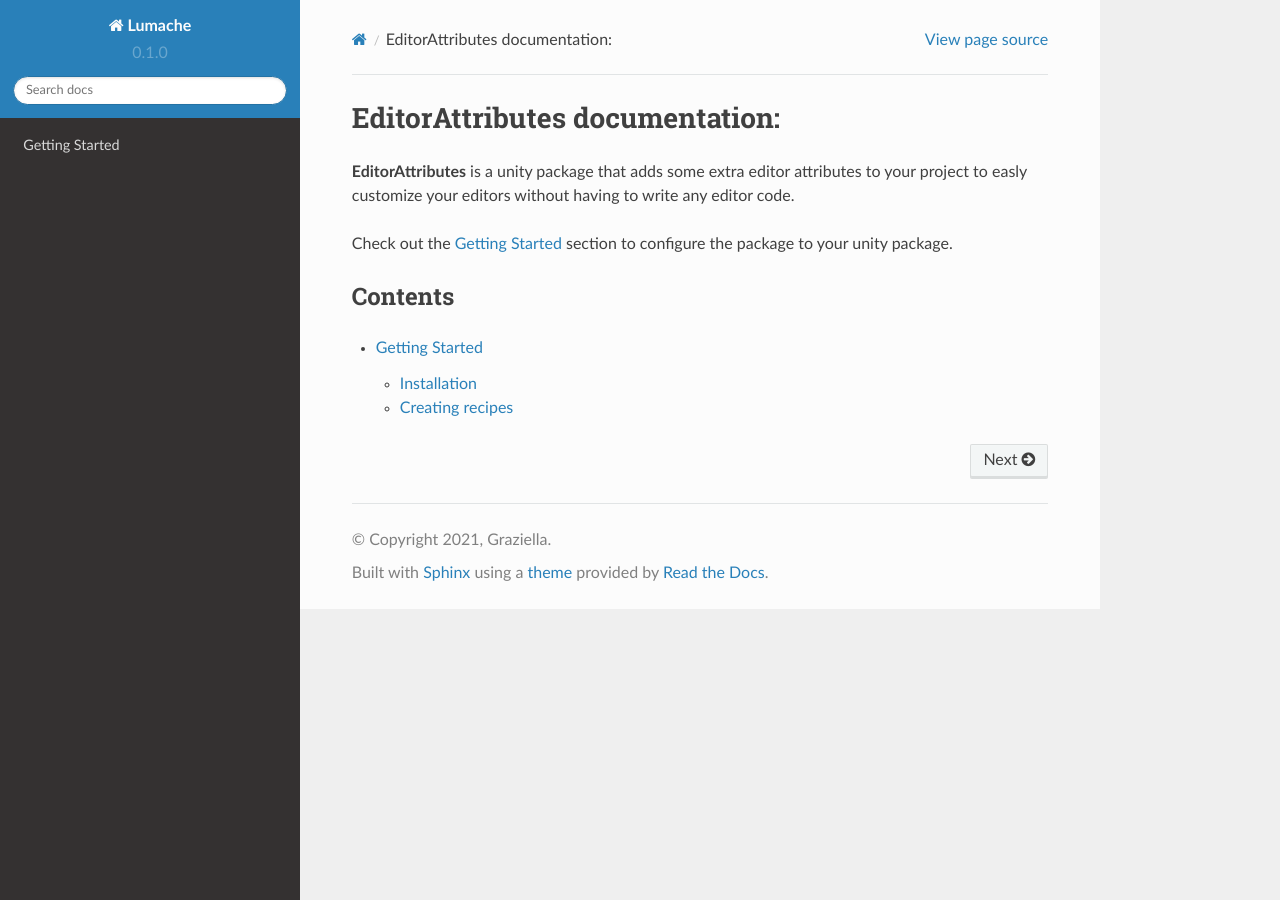
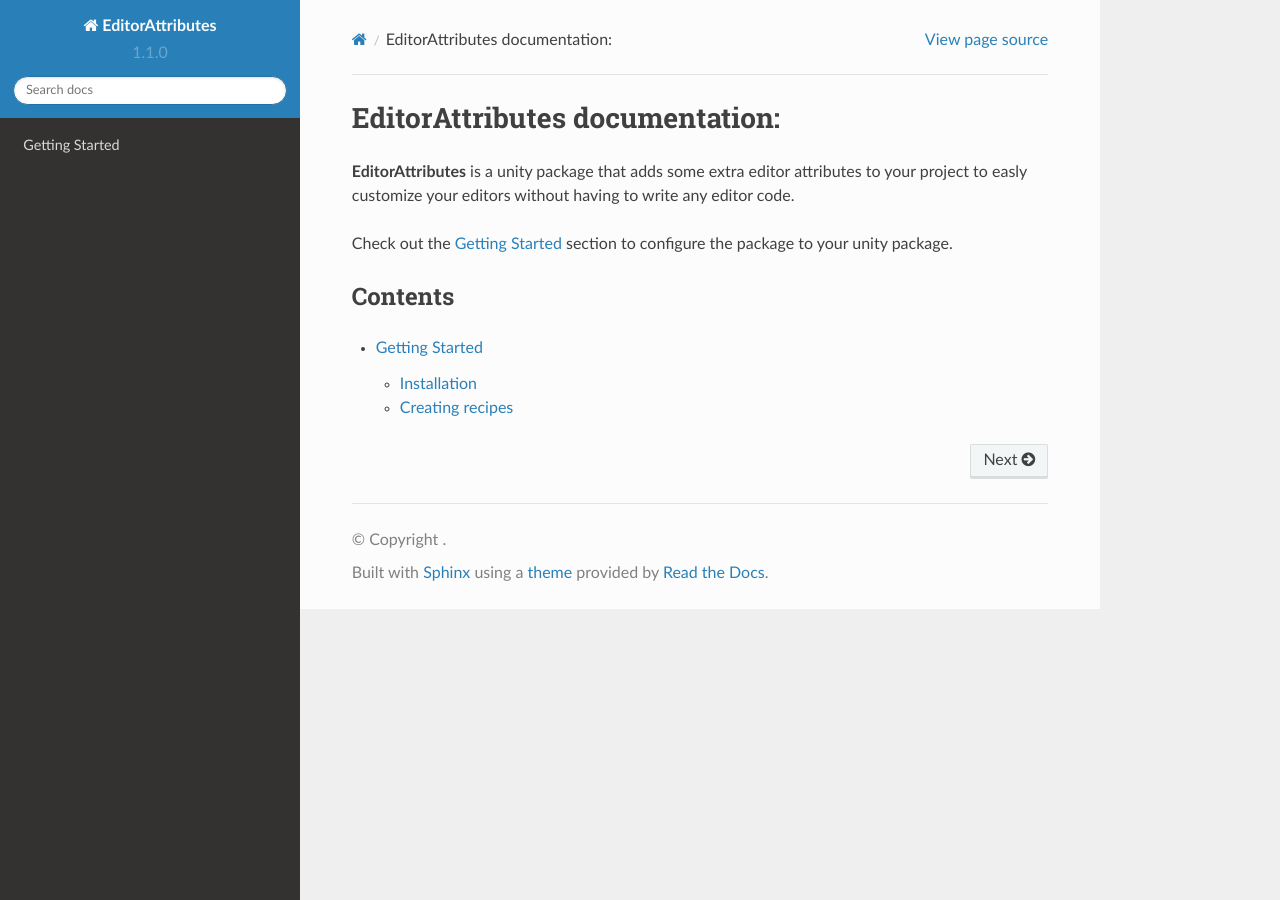
Before and after one commit to v0lt13/EditorAttributesDocs, a Sphinx documentation site: the page built from docs/source/index.rst, in a window 1280 px wide. Built offline with Sphinx 7.4.7 and the Read the Docs theme 2.0.0, drawn with Linux system fonts in a browser that asks for light colours.

Commit message:
Update conf.py

```diff
--- a/docs/source/conf.py
+++ b/docs/source/conf.py
@@ -2,12 +2,11 @@
 
 # -- Project information
 
-project = 'Lumache'
-copyright = '2021, Graziella'
-author = 'Graziella'
+project = 'EditorAttributes'
+author = 'v0lt'
 
 release = '0.1'
-version = '0.1.0'
+version = '1.1.0'
 
 # -- General configuration
 
```
